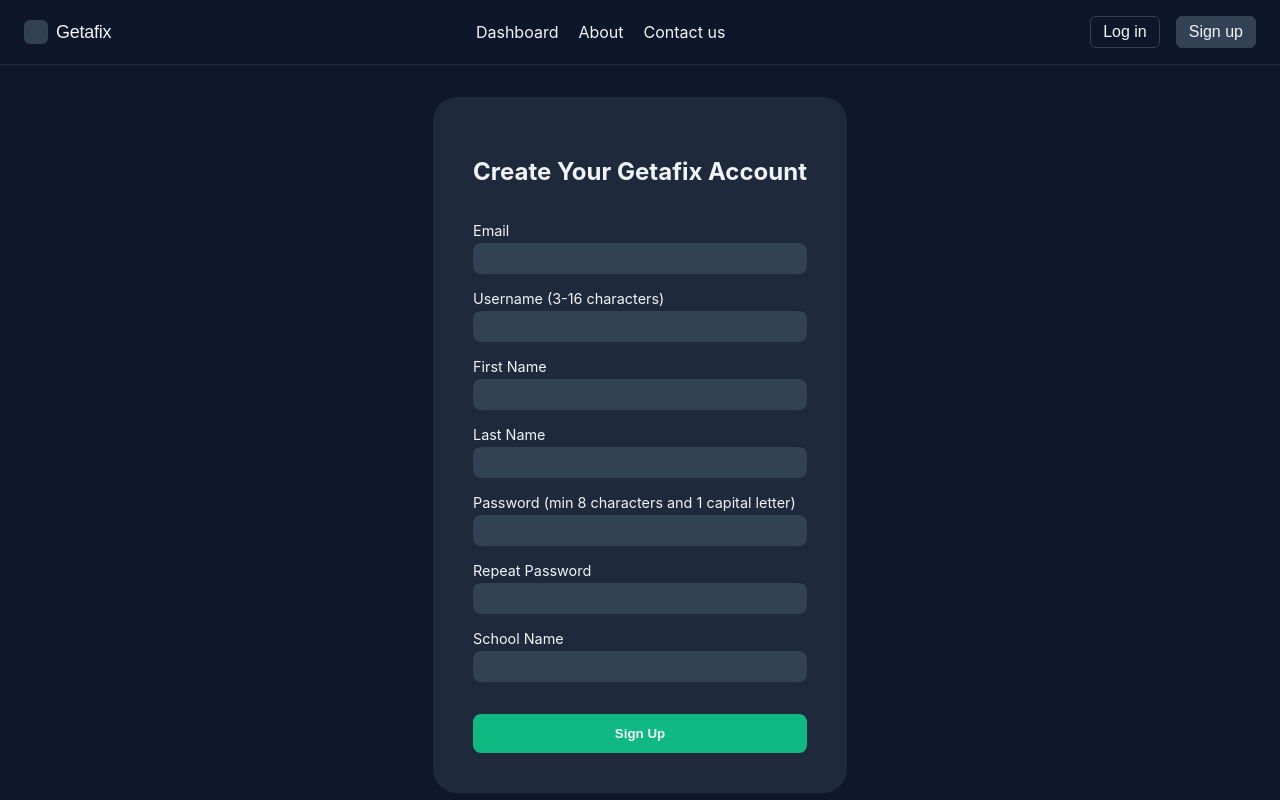
After one commit to rosen-storaro/Team-Getafix, a PHP site: page /signup.html in a window 1280 px wide. The commit adds this page. Run offline with PHP 8.4, Linux system fonts and the light colour scheme.

Commit message:
Add signup page. Made header changes.

```diff
--- a/Frontend/header.css
+++ b/Frontend/header.css
@@ -1,3 +1,8 @@
+.basic-link {
+  color: inherit;
+  text-decoration: none;
+}
+
 .navbar {
   display: flex;
   justify-content: space-between;
@@ -27,8 +32,6 @@
   font-weight: 500;
   font-size: 1.125rem;
   letter-spacing: -0.015em;
-  color: inherit;
-  text-decoration: none;
 }
 
 .nav-links {
--- /dev/null
+++ b/Frontend/signup.css
@@ -0,0 +1,73 @@
+body {
+  background-color: #0f172a;
+  color: #f1f5f9;
+  font-family: 'Inter', sans-serif;
+  margin: 0;
+  padding: 0;
+  animation: FadeInCenter 1.5s ease 0s 1 normal forwards;
+}
+
+@keyframes FadeInCenter {
+	0% {
+		opacity: 0;
+	}
+
+	100% {
+		opacity: 1;
+	}
+}
+    .signup-container {
+      display: flex;
+      flex-direction: column;
+      margin: auto;
+      margin-top: 2rem;
+      background-color: #1e293b;
+      padding: 2.5rem;
+      border-radius: 1.5rem;
+      /* width: 100%; */
+      max-width: max-content;
+      /* box-shadow: 0 0 10px rgba(0,0,0,0.3); */
+    }
+
+    /* .signup-container h2 {
+      text-align: center;
+      margin-bottom: 1.5rem;
+    } */
+
+    form {
+      display: flex;
+      flex-direction: column;
+    }
+
+    label {
+      margin-top: 1rem;
+      margin-bottom: 0.25rem;
+      font-size: 0.9rem;
+    }
+
+    input {
+      padding: 0.5rem;
+      border: none;
+      border-radius: 0.5rem;
+      color: inherit;
+      background-color: #334155;
+    }
+
+    input:focus {
+      outline: 2px solid #2563eb;
+    }
+
+    .signup-container button {
+      margin-top: 2rem;
+      padding: 0.75rem;
+      border: none;
+      border-radius: 0.5rem;
+      background-color: #10b981;
+      color: inherit;
+      font-weight: 600;
+      cursor: pointer;
+    }
+
+    .signup-container button:hover {
+      background-color: #059669;
+    }
--- /dev/null
+++ b/Frontend/signup.html
@@ -0,0 +1,74 @@
+<!DOCTYPE html>
+<html lang="en">
+<head>
+  <meta charset="UTF-8">
+  <meta name="viewport" content="width=device-width, initial-scale=1.0">
+  <link rel="stylesheet" href="signup.css">
+  <link rel="stylesheet" href="header.css">
+  <title>Sign Up - Getafix</title>
+</head>
+<body>
+     <header>
+      <nav class="navbar">
+        <!-- Logo -->
+        <div class="logo">
+          <div class="logo-icon"></div>
+          <span class="logo-text"><a class="basic-link" href="index.html">Getafix</a></span>
+        </div>
+
+        <!-- Links -->
+        <div class="nav-links">
+          <a href="dashboard.html">Dashboard</a>
+          <a href="#">About</a>
+          <a href="#">Contact us</a>
+        </div>
+
+        <!-- Auth Buttons -->
+        <div class="auth-buttons">
+          <button class="btn-outline"><a class="basic-link" href="#">Log in</a></button>
+          <button class="btn-solid"><a class="basic-link" href="signup.html">Sign up</a></button>
+        </div>
+      </nav>
+    </header>
+
+  <div class="signup-container">
+    <h2>Create Your Getafix Account</h2>
+    <form id="signupForm" action="/signup" method="POST">
+      <label for="email">Email</label>
+      <input type="email" id="email" name="email" required>
+
+      <label for="username">Username (3-16 characters)</label>
+      <input type="text" id="username" name="username" pattern=".{3,16}" required>
+
+      <label for="firstName">First Name</label>
+      <input type="text" id="firstName" name="firstName" required>
+
+      <label for="lastName">Last Name</label>
+      <input type="text" id="lastName" name="lastName" required>
+
+      <label for="password">Password (min 8 characters and 1 capital letter)</label>
+      <input type="password" id="password" name="password" pattern="(?=.*[A-Z]).{8,}" required>
+
+      <label for="confirmPassword">Repeat Password</label>
+      <input type="password" id="confirmPassword" name="confirmPassword" required>
+
+      <label for="school">School Name</label>
+      <input type="text" id="school" name="school" required>
+
+      <button type="submit">Sign Up</button>
+    </form>
+  </div>
+
+  <script>
+    document.getElementById('signupForm').addEventListener('submit', function(e) {
+      const password = document.getElementById('password').value;
+      const confirmPassword = document.getElementById('confirmPassword').value;
+
+      if (password !== confirmPassword) {
+        e.preventDefault();
+        alert('Passwords do not match.');
+      }
+    });
+  </script>
+</body>
+</html>
```
Also changed, not shown: Frontend/dashboard.html (+6 -6 lines), Frontend/index.css (+2 -5 lines), Frontend/index.html (+7 -7 lines).
